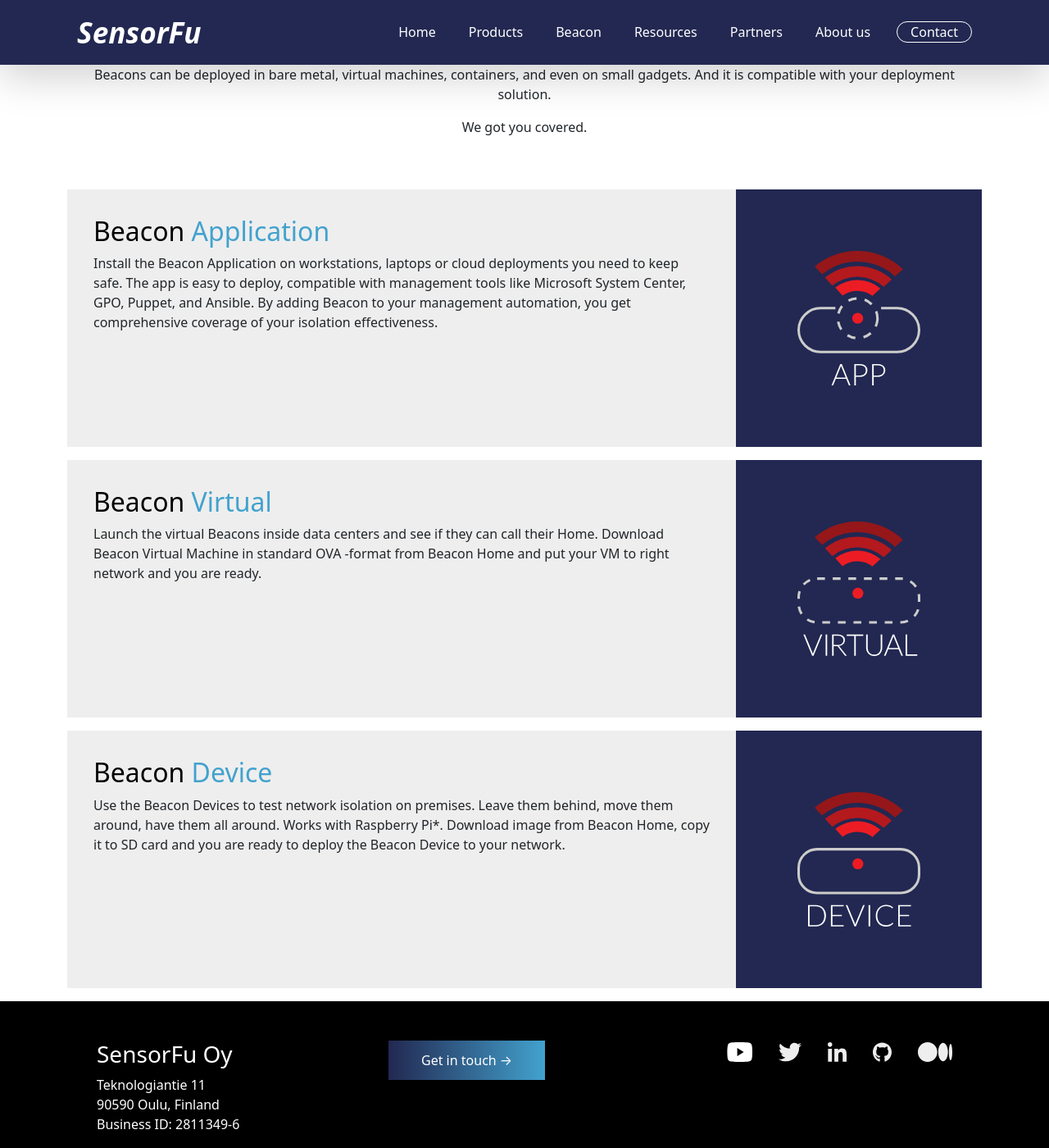
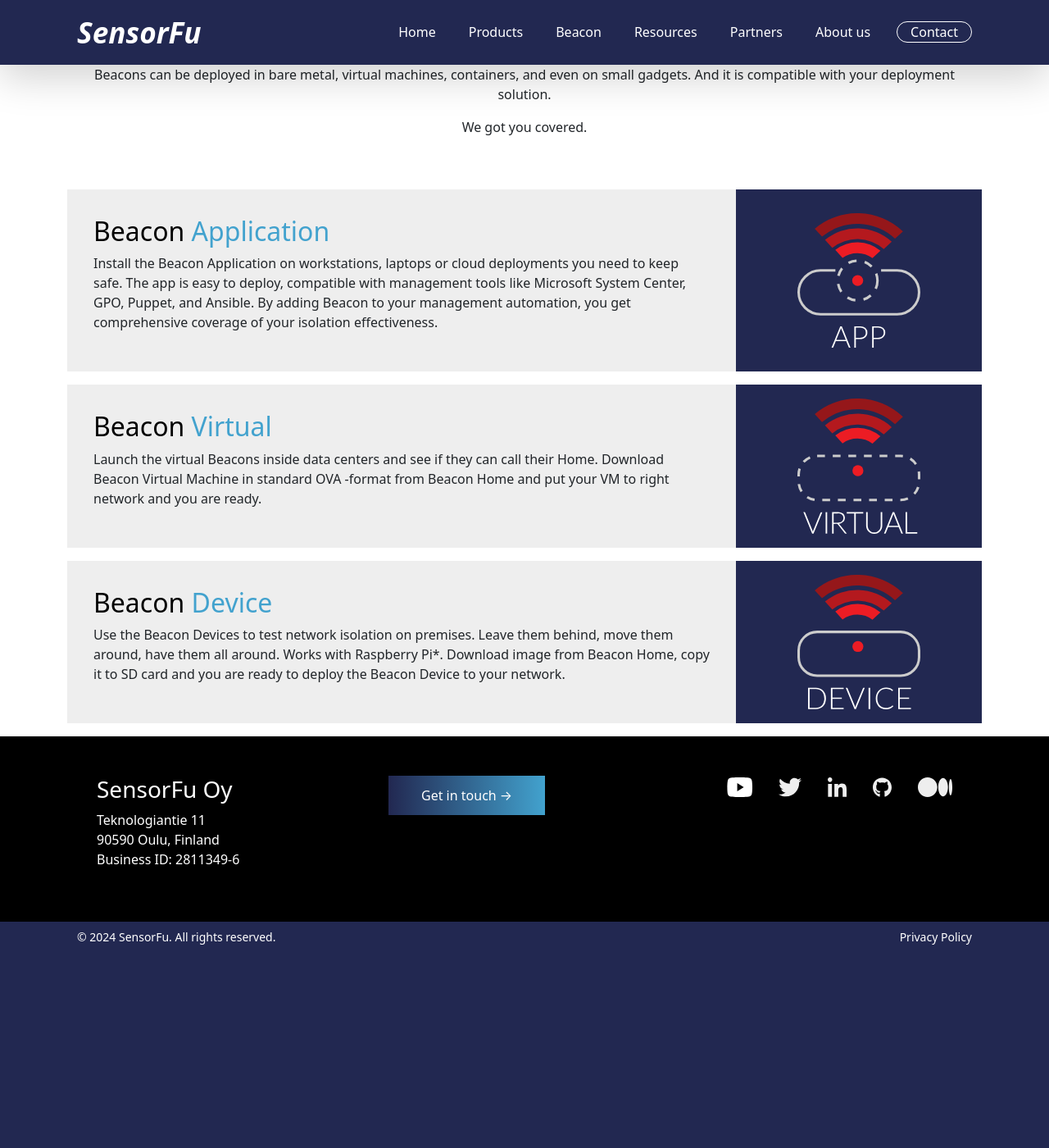
Before and after one commit to sensorfu/newweb, a Jekyll site: the page built from beacon.html, in a window 1280 px wide and 1400 px high, scrolled down 880 px. Shown: the whole window at 82% size. Built offline with Jekyll 4.4.1, drawn with Linux system fonts in a browser that asks for light colours; after the commit the page ends 2041 px from its top, so only the background shows below that.

Commit message:
Add some responsive styles for small / mobile screens

```diff
--- a/_includes/contact.html
+++ b/_includes/contact.html
@@ -1,6 +1,6 @@
 <span class="anchor" id="contact"></span>
 <div class="bg-black text-white">
-    <div class="container-xl bg-black text-white p-5">
+    <div class="container-xl bg-black text-white p-4 p-sm-5">
         <div class="row">
             <div class="col-lg-4 col-md-4 col-sm-6 my-auto light">
                 <address>
@@ -14,7 +14,7 @@
                 <a class="btn btn-gradient" href="mailto:contact@sensorfu.com">Get in touch &rarr;</a>
             </div>
 
-            <div class="col-6 text-end social-icons">
+            <div class="col-md-6 social-icons mt-4 mt-md-0">
                 <a href="https://www.youtube.com/@sensorfu" rel="noreferer noopener" target="_blank">
                     <img src="assets/img/social-icons/youtube.svg" alt="SensorFu on Youtube">
                 </a>
--- /dev/null
+++ b/_sass/_utils.scss
@@ -0,0 +1,11 @@
+@import "variables";
+
+@mixin media($breakpoint) {
+  @for $i from 1 through length($breakpoints) {
+    @if nth(nth($breakpoints, $i), 1) == $breakpoint {
+      @media (min-width: #{nth(nth($breakpoints, $i), 2)}) {
+        @content;
+      }
+    }
+  }
+}
--- /dev/null
+++ b/_sass/_variables.scss
@@ -0,0 +1,10 @@
+$primary-color: #222851;
+$accent-color: #42A2CE;
+$accent-hover-color: darken($accent-color, 10%);
+
+$breakpoints: (
+  sm: 576px,
+  md: 768px,
+  lg: 992px,
+  xl: 1200px,
+);
--- a/assets/css/beacon.scss
+++ b/assets/css/beacon.scss
@@ -1,11 +1,18 @@
 ---
 ---
+@import "variables";
+@import "utils";
+
 .beacon-hero {
-  background-image:
-      url(../img/beacon_banner.jpg),
-      //fallback while loading
-      linear-gradient(135deg, var(--primary-color) 60%, var(--accent-color) 90%);
-  height: 500px;
+  background-image: url(../img/beacon_banner.jpg),
+    //fallback while loading
+  linear-gradient(135deg, $primary-color 60%, $accent-color 90%);
+
+  height: 400px;
+
+  @include media(md) {
+    height: 500px;
+  }
 
   .hero-content {
     max-width: 500px;
@@ -17,7 +24,13 @@
 .beacon-card {
   display: flex;
   background: #EEEEEE;
-  margin-bottom: 1rem;
+
+  flex-direction: column;
+  margin-bottom: 2rem;
+
+  .text-container {
+    order: 1;
+  }
 
   .black {
     color: black;
@@ -29,17 +42,38 @@
   }
 
   .icon-container {
-    width: 300px;
+    width: 100%;
+    height: 150px;
+
     flex-shrink: 0;
     display: flex;
     justify-content: center;
     align-items: center;
-    padding: 75px;
 
-    background: var(--primary-color);
+    background: $primary-color;
 
     img {
-      height: auto;
+      height: 75%;
+      width: auto;
+    }
+  }
+
+  @include media(md) {
+    flex-direction: row;
+    margin-bottom: 1rem;
+
+    .text-container {
+      order: 0;
+    }
+
+    .icon-container {
+      width: 300px;
+      height: initial;
+
+      img {
+        width: 50%;
+        height: auto;
+      }
     }
   }
 }
--- a/assets/css/frontpage.scss
+++ b/assets/css/frontpage.scss
@@ -1,12 +1,19 @@
 ---
 ---
+@import "variables";
+@import "utils";
+
 .front-hero {
   background-image: linear-gradient(104.31deg, rgba(0, 0, 0, 0.76) 39%, rgba(230, 50, 53, 0.81) 90%),
   url(../img/frontpage_banner.jpg);
 
   background-blend-mode: overlay, screen, overlay;
 
-  height: 500px;
+  height: 400px;
+
+  @include media(md) {
+    height: 500px;
+  }
 }
 
 .front-beacon-hero {
@@ -33,6 +40,12 @@
     display: flex;
     flex-direction: column;
     gap: 1rem;
+
+    flex-basis: 35%;
+
+    @include media(lg) {
+      flex-basis: initial;
+    }
 
     .img-container {
       flex-grow: 1;
@@ -65,11 +78,19 @@
   justify-content: stretch;
 
   .post-card {
-    flex: 1 1 30%;
-    min-width: 300px;
-    max-width: 45%;
     height: 400px;
+    flex: 1 1 300px;
     background-color: white;
+
+    @include media(sm) {
+      flex: 1 1 50%;
+      min-width: 300px;
+    }
+
+    @include media(md) {
+      flex: 1 1 30%;
+      max-width: 30%;
+    }
 
     > * {
       padding: 1rem 2rem;
@@ -82,12 +103,12 @@
       align-items: start;
       gap: 1rem;
       height: 160px;
-      background-image: linear-gradient(135deg, var(--primary-color) 60%, var(--accent-color) 90%);
+      background-image: linear-gradient(135deg, $primary-color 60%, $accent-color 90%);
     }
 
     .post-tag {
       display: inline-block;
-      background-color: var(--accent-color);
+      background-color: $accent-color;
       color: white;
       padding: 0 15px;
       border-radius: 1rem;
@@ -108,7 +129,7 @@
     }
 
     .post-link {
-      color: var(--accent-color);
+      color: $accent-color;
       text-decoration: none;
     }
   }
@@ -136,9 +157,11 @@
   height: 350px;
 
   .text-container {
-    background-color: var(--primary-color);
+    background-color: $primary-color;
     flex: 0 0 auto;
-    width: 450px;
+    width: 300px;
+    padding: 2rem;
+
 
     color: white;
 
@@ -147,15 +170,23 @@
       font-weight: 700;
     }
 
-    padding: 4rem;
-
     a {
       display: flex;
       gap: 1.5rem;
-      font-size: 1.5rem;
+      font-size: 1.2rem;
       color: white;
       text-decoration: none;
     }
+
+    @include media(md) {
+      width: 450px;
+      padding: 4rem;
+
+      a {
+        font-size: 1.5rem;
+      }
+    }
+
   }
 
   .bg-container {
--- a/assets/css/main.scss
+++ b/assets/css/main.scss
@@ -1,9 +1,7 @@
 ---
 ---
-
-$primary-color: #222851;
-$accent-color: #42A2CE;
-$accent-hover-color: darken($accent-color, 10%);
+@import "variables";
+@import "utils";
 
 :root {
   --primary-color: #{$primary-color};
@@ -15,15 +13,19 @@
   --bs-border-radius: 0;
   --bs-heading-color: var(--accent-color);
 
+  --carousel-image-height: 30px;
+
+  @include media(sm){
     --carousel-image-height: 40px;
+  }
 }
 
 html {
-  background-color: var(--primary-color);
+  background-color: $primary-color;
 }
 
 .bg-primary {
-  background-color: var(--primary-color) !important;
+  background-color: $primary-color !important;
   color: white;
 }
 
@@ -46,7 +48,7 @@
 }
 
 .btn-gradient {
-  background-image: linear-gradient(to right, var(--primary-color), var(--accent-color));
+  background-image: linear-gradient(to right, $primary-color, $accent-color);
   background-size: 100%;
   border: none;
   color: white;
@@ -58,7 +60,7 @@
 }
 
 .hero {
-  height: 450px;
+  height: 400px;
 
   background-color: black;
   background-size: cover;
@@ -66,23 +68,36 @@
 
   color: white;
   text-shadow: 2px 2px 4px rgba(0, 0, 0, 0.5);
+
+  h1 {
+    color: white;
+    font-size: 1.9rem;
+    font-weight: 700;
+
+    @include media(sm) {
+      font-size: 2.2rem;
+    }
   }
 
-.hero h1 {
+  h2 {
     color: white;
-  font-size: 2.2rem;
-  font-weight: 700;
+    font-size: 1.2rem;
+    font-weight: 600;
+
+     @include media(sm) {
+      font-size: 1.5rem;
+    }
   }
 
-.hero h2 {
-  color: white;
-  font-size: 1.5rem;
-  font-weight: 600;
+  & > * {
+    height: 100%;
   }
 
-.hero > * {
-  height: 100%;
+  @include media(sm) {
+    height: 450px;
   }
+}
+
 
 .hero-content {
   height: 100%;
@@ -92,8 +107,16 @@
   flex-direction: column;
   justify-content: center;
   align-content: stretch;
+  padding: 1rem;
+  gap: 1rem;
+
+  @include media(sm) {
+    padding: 2rem;
+  }
+
+  @include media(md) {
     padding: 3rem;
-  gap: 1rem;
+  }
 }
 
 .carousel-outer {
@@ -151,7 +174,10 @@
 .social-icons {
   display: flex;
   gap: 2rem;
+
+  @include media(md) {
     justify-content: end;
+  }
 
   img {
     height: 24px;
--- a/beacon.html
+++ b/beacon.html
@@ -16,7 +16,7 @@
 
 {% include reference-carousel.html %}
 
-<div class="container-sm my-4 p-4 text-center">
+<div class="container-sm my-sm-4 p-4 text-center">
     <h1 class="my-4">SensorFu Beacon is designed for customers who depend on absolute network segregation</h1>
 
     <p>
--- a/index.html
+++ b/index.html
@@ -23,7 +23,7 @@
 {% include reference-carousel.html %}
 
 <div class="container-xl my-4">
-    <h1 class="text-center p-4">SensorFu provides cybersecurity for Operational Technology (OT) across all
+    <h1 class="text-center p-md-4">SensorFu provides cybersecurity for Operational Technology (OT) across all
         industries</h1>
 
     <div class="industry-cards">
@@ -68,7 +68,7 @@
     </div>
 </div>
 
-<div class="bg-gray p-4">
+<div class="bg-gray py-4 px-2 px-md-4">
     <div class="container-xl">
         <h1>Latest articles</h1>
         <p>Lorem ipsum dolor sit amet, consectetur adipiscing elit.</p>
```
Lines whose indentation alone changed are shown as unchanged.
